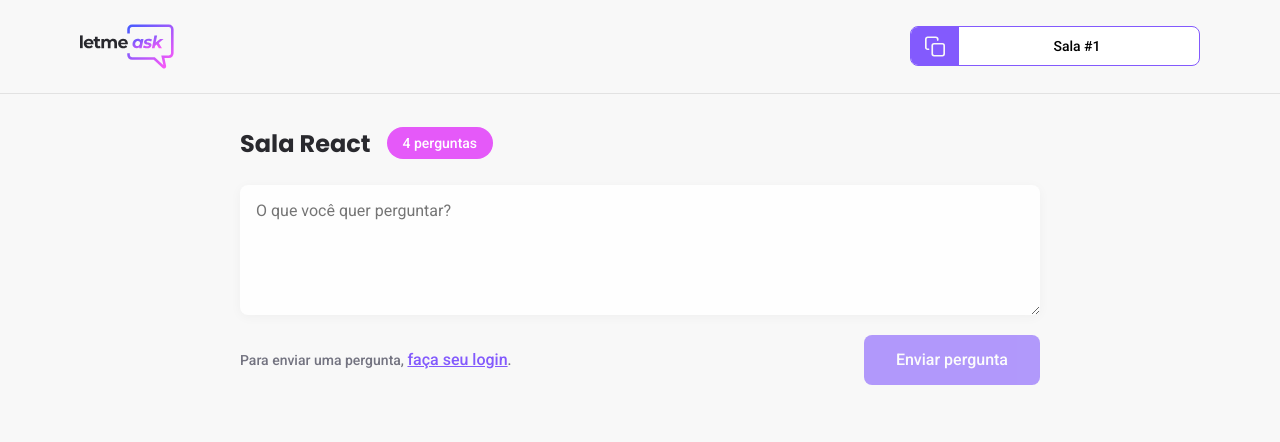
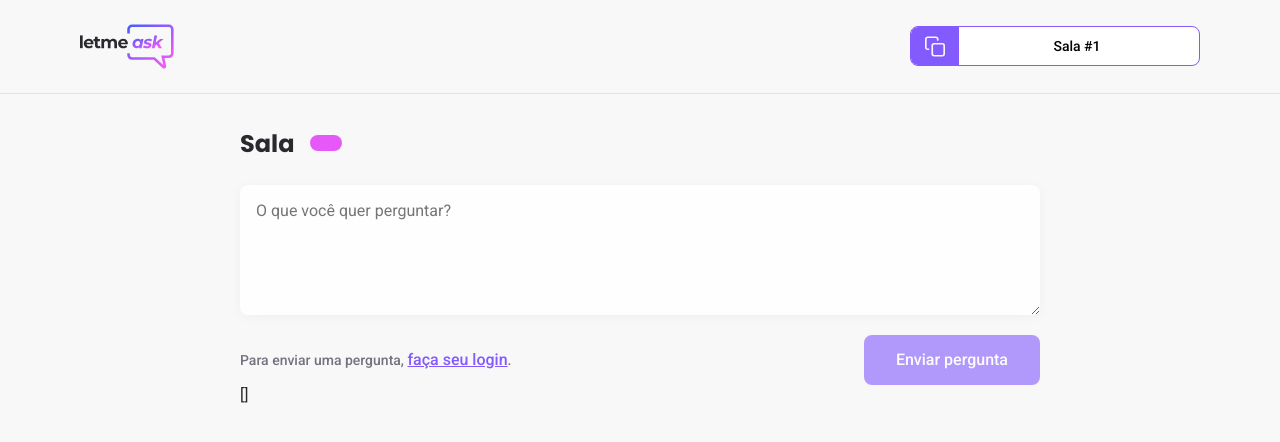
Before and after one commit to moniquers/letmeask, a React (Create React App) app: page /rooms/1 in a window 1280 px wide. Shown: the top 442 px of the page. Built offline with nearby package versions, Linux system fonts and the light colour scheme; no server answers; the database is empty.

Commit message:
carrega dados de perguntas em Room component

```diff
--- a/src/pages/Room.tsx
+++ b/src/pages/Room.tsx
@@ -8,6 +8,20 @@
 import { RoomCode } from '../components/RoomCode';
 import { useAuth } from '../hooks/useAuth';
 import { database } from '../services/firebase';
+import { useEffect } from 'react';
+
+type FirebaseQuestions = Record<string, Questions>;
+
+type Questions = {
+    content: string;
+    author: {
+        name: string;
+        avatarUrl: string;
+    };
+    isHighlighted: boolean;
+    isAnswered: boolean;
+};
+
 
 type RoomParams = {
     id: string;
@@ -18,8 +32,34 @@
     const { user } = useAuth();
 
     const [newQuestion, setNewQuestion] = useState('');
+    const [questions, setQuestions] = useState<Questions[]>([]);
+    const [title, setTitle] = useState('');
     const params = useParams<RoomParams>();
     const roomId = params.id;
+
+
+    useEffect(() => {
+        const roomRef = database.ref(`rooms/${roomId}`);
+
+        roomRef.on('value', room => {
+            const databaseRoom = room.val();
+            const firebaseQuestions = databaseRoom.questions as FirebaseQuestions ?? {};
+
+            const parsedQuestions = Object.entries(firebaseQuestions).map(([key, value]) => {
+                return {
+                    id: key,
+                    content: value.content,
+                    author: value.author,
+                    isHighlighted: value.isHighlighted,
+                    isAnswered: value.isAnswered
+                }
+            });
+            setTitle(databaseRoom.title);
+            setQuestions(parsedQuestions);
+        });
+
+
+    }, [roomId])
 
     async function handleSendQuestion(event: FormEvent) {
 
@@ -57,9 +97,11 @@
             </header>
             <main>
                 <div className="room-title">
-                    <h1>Sala React</h1>
+                    <h1>Sala {title}</h1>
                     <span className="questions">
-                        4 perguntas
+                        {questions.length > 0 &&
+                            <span>{questions.length} pergunta(s)</span>
+                        }
                     </span>
                 </div>
 
@@ -83,6 +125,7 @@
                         </Button>
                     </div>
                 </form>
+                {JSON.stringify(questions)}
             </main>
         </div>
     );
```
